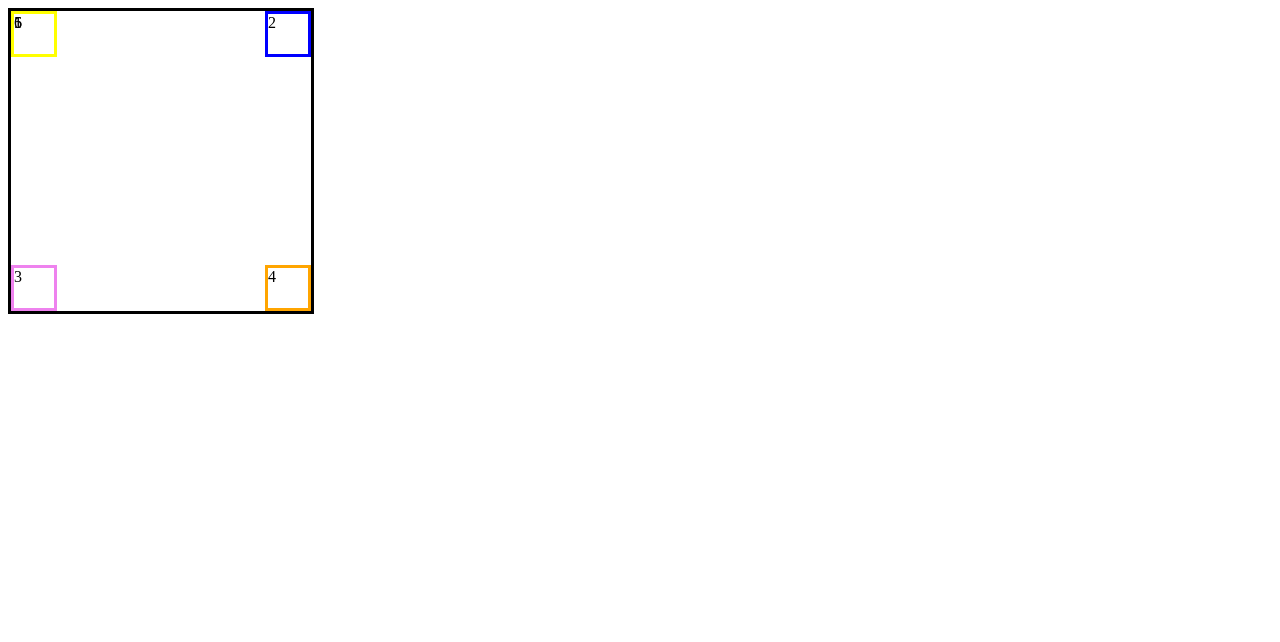
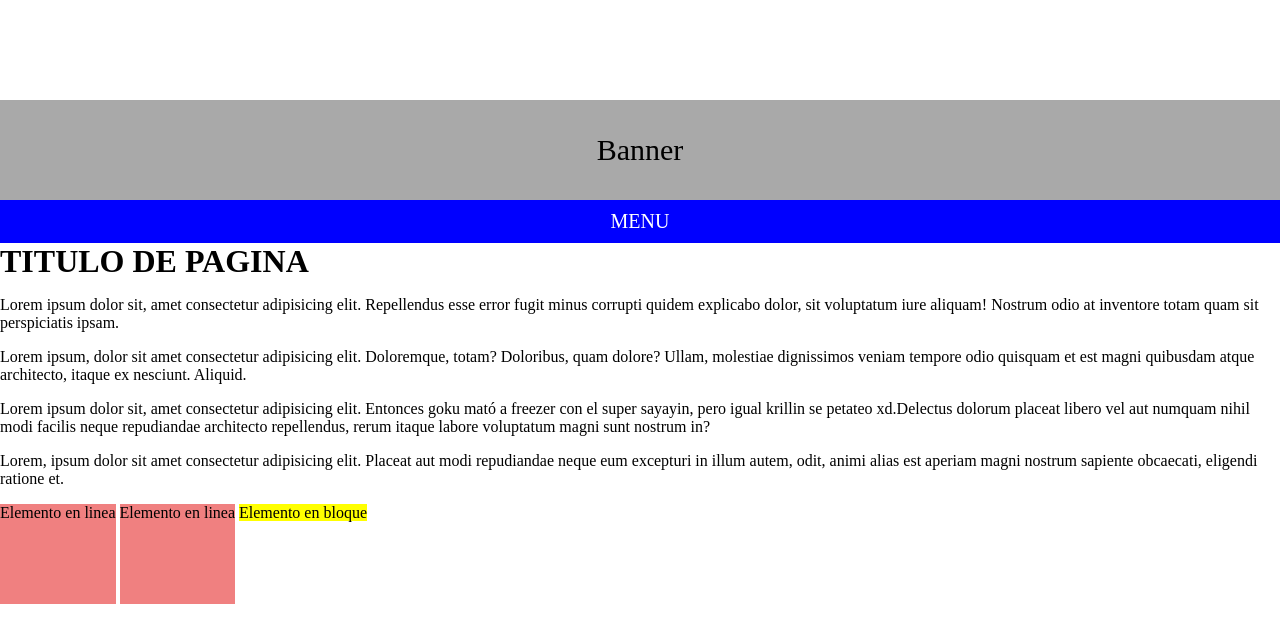
Before and after one commit to JONATHANPACHECON/ProgramacionWeBGit2020, a plain HTML site: page Position.html in a window 1280 px wide. Drawn offline with Linux system fonts and the light colour scheme.

Commit message:
Continuacion de practica position, fixed, sticky e inicio de pseudoelementos

```diff
--- a/CSS ESTILOS/css/estiloPosition.css
+++ b/CSS ESTILOS/css/estiloPosition.css
@@ -77,13 +77,65 @@ Espacio: Es el espacio que ocupa el elemento en el documento, lo reserva el nave
     border: 3px solid green;
     position: absolute;
     top: 0;
-    bottom: ;
+    bottom: 0;
     left: 0;
     right: 0;
     z-index: 0;
+    margin: auto;
+
+}
+
+/*FIXED*/
+body{
+    margin: 0 auto;
+    padding-top: 100px;
+}
+
+
+.menu{
+    background: blue;
+    color: white;
+    padding: 10px;
+    text-align: center;
+    font-size: 20px;
+    /*position fixed
+    position: fixed;
+    width: 100%;
+    top: 0;
+    */
+    position: sticky;
+    top: 0px;
+}
+
+.titulo{
     margin: 0;
 }
-.caja6{
-    border: 3px solid yellow;
-    position: absolute;
+/*STICKY*/
+
+.banner{
+    height: 100px;
+    background: darkgray;
+    font-size: 30px;
+    text-align: center;
+    line-height: 100px;
 }
+
+/*Display
+
+inline
+block
+inline-block
+none
+
+*/
+
+.linea{
+    background:  lightcoral;
+    display: inline-block;
+    height: 100px;
+    margin-bottom: 30px;
+}
+.bloque{
+    display: inline;
+    background: yellow;
+}
--- /dev/null
+++ b/CSS ESTILOS/css/estiloPseudoelemento.css
@@ -0,0 +1,29 @@
+/*Pseudoelementos
+
+::first-letter - elementos bloque
+::first-line -elementos bloque
+::selection
+::before
+::after
+
+*/
+
+.titulo::first-letter{
+    color: red;
+    font-size: 50px;
+}
+.linea::first-letter{
+    color: red;
+}
+.linea{
+    display: block;
+}
+
+.texto::first-line{
+    color: green;
+}
+
+.texto::selection{
+    color: red;
+    background: yellow;
+}
--- a/Position.html
+++ b/Position.html
@@ -7,6 +7,23 @@
     <link rel="stylesheet" href="CSS ESTILOS/css/estiloPosition.css">
 </head>
 <body>
+<!--Position Sticky-->
+<div class="banner"> Banner</div>
+    <!--Position Fixed-->
+<div class="menu">MENU</div>
+<h1 class="titulo">TITULO DE PAGINA</h1>
+<P>Lorem ipsum dolor sit, amet consectetur adipisicing elit. Repellendus esse error fugit minus corrupti quidem explicabo dolor, sit voluptatum iure aliquam! Nostrum odio at inventore totam quam sit perspiciatis ipsam.
+</P>
+
+<p>Lorem ipsum, dolor sit amet consectetur adipisicing elit. Doloremque, totam? Doloribus, quam dolore? Ullam, molestiae dignissimos veniam tempore odio quisquam et est magni quibusdam atque architecto, itaque ex nesciunt. Aliquid.</p>
+
+
+<p>Lorem ipsum dolor sit, amet consectetur adipisicing elit. Entonces goku mató a freezer con el super sayayin, pero igual krillin se petateo xd.Delectus dolorum placeat libero vel aut numquam nihil modi facilis neque repudiandae architecto repellendus, rerum itaque labore voluptatum magni sunt nostrum in?</p>
+
+<p>Lorem, ipsum dolor sit amet consectetur adipisicing elit. Placeat aut modi repudiandae neque eum excepturi in illum autem, odit, animi alias est aperiam magni nostrum sapiente obcaecati, eligendi ratione et.</p>
+
+
+
 <!--
     <h1>Título</h1>
     <p class="parrafo1">Texto</p>
@@ -17,14 +34,18 @@
     <div class="contenedor2">contenedor 2</div>
    -->
 
-
+   <!--
     <div class="contenedor">
     <div class="caja1">1 </div>
     <div class="caja2">2 </div>
     <div class="caja3">3 </div>
     <div class="caja4">4 </div>
     <div class="caja5">5 </div>
-    <div class="caja6">6 </div>
+    </div>
+-->
+    <span class="linea">Elemento en linea</span>
+    <span class="linea">Elemento en linea</span>
+    <p class="bloque">Elemento en bloque</p>
 
 </body>
 </html>
```
Also changed, not shown: pseudoelementos.html (added, +17 -0 lines).
